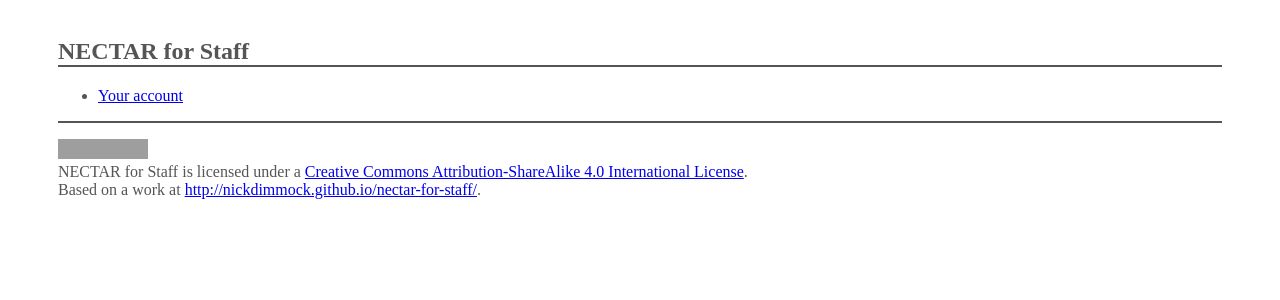
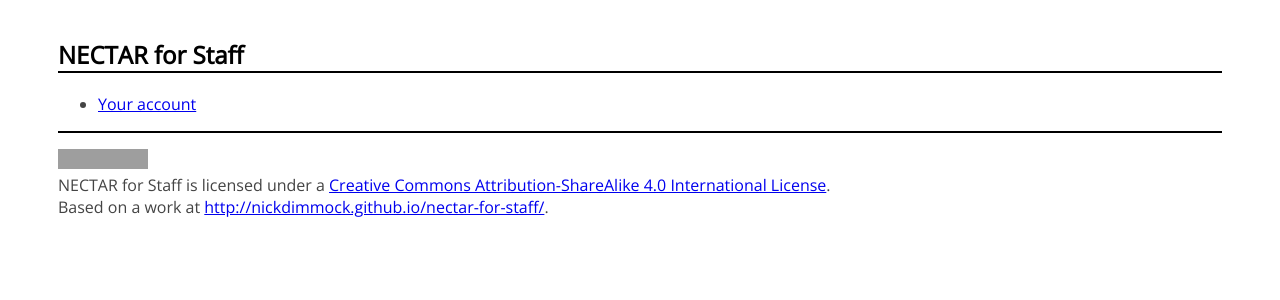
Before and after one commit to NickDimmock/nectar-for-staff-old, a Jekyll site: the page built from index.md, in a window 1280 px wide. Shown: the top 300 px of the page. Built offline with Jekyll 4.4.1, drawn with Linux system fonts in a browser that asks for light colours; Markdown is read by kramdown in place of the engine named in the settings; grey boxes are pictures that could not be loaded.

Commit message:
Font updates

```diff
--- a/stylesheets/styles.css
+++ b/stylesheets/styles.css
@@ -1,13 +1,13 @@
 body {
   padding: 10px 50px;
-  font: "Open Sans", Arial, Helvetica, sans-serif;
-  color: #555;
+  font-family: "Open Sans", Arial, Helvetica, sans-serif;
+  color: #444;
 }
 h1 {
-	color: #555;
-	border-bottom: 2px solid #555;
+	color: #000;
+	border-bottom: 2px solid #000;
 }
 #footer {
-	border-top: 2px solid #555;
+	border-top: 2px solid #000;
 	padding-top: 1em;
 }
```
